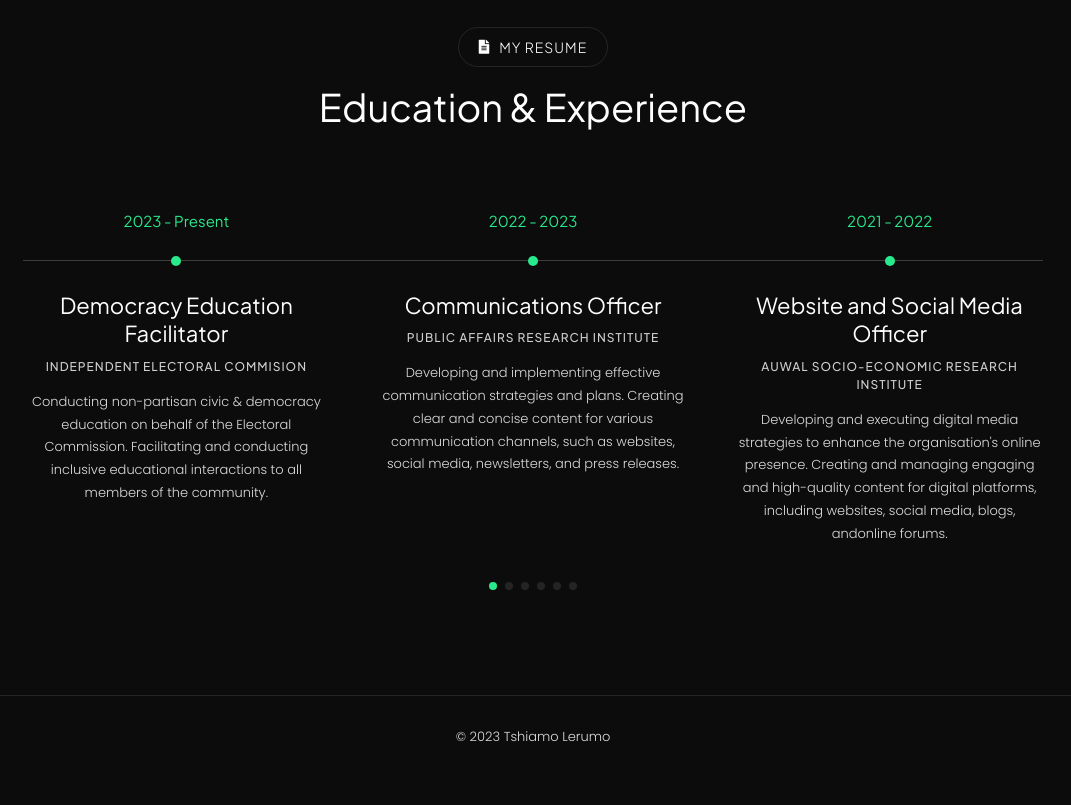
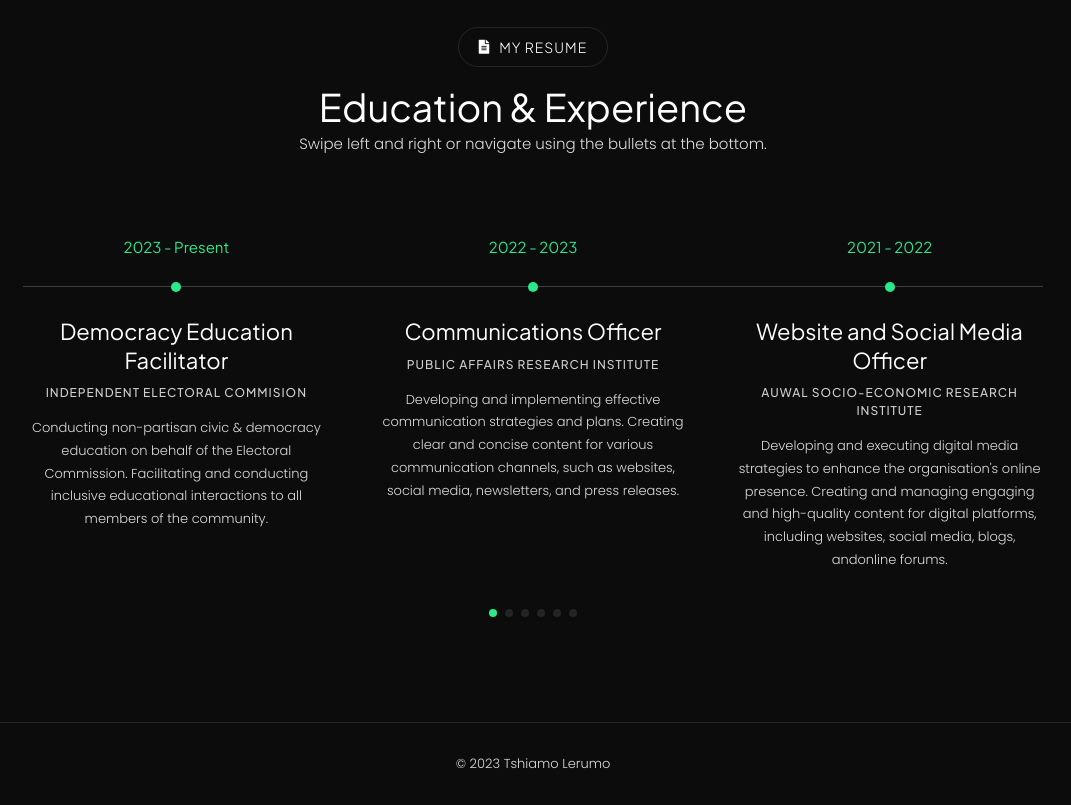
Before and after one commit to mr-vance/tshiamo-lerumo, a website: page public/about.html in a window 1280 px wide. Shown: the part 1520-2325 px from the top of the page, without its empty margins (107-1178 px from the left). Before the commit the page ends 2299 px from the top, so only its background shows below. Drawn offline with Linux system fonts and the light colour scheme.

Commit message:
additional fixes

```diff
--- a/public/about.html
+++ b/public/about.html
@@ -388,6 +388,7 @@
                   </div>
                 </div>
                 <h3>Education & Experience</h3>
+                <p>Swipe left and right or navigate using the bullets at the bottom.</p>
               </div>
             </div>
           </div>
```
Also changed, not shown: public/portfolio.html (+1 -0 lines), 1 other file.
